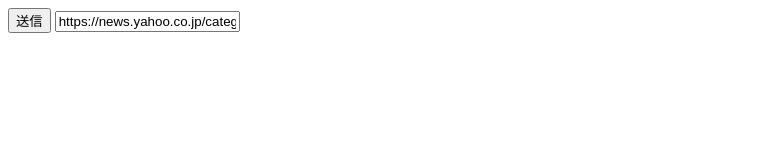
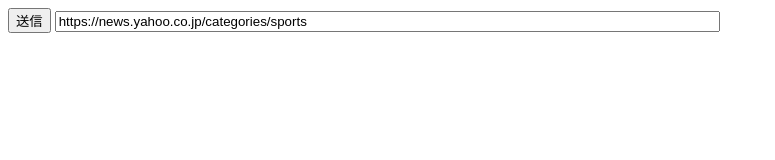
Before and after one commit to snc29654/ajax_scraping, a plain HTML site: page index.html in a window 1280 px wide. Shown: the whole page, without its empty margins (0-775 px from the left). Drawn offline with nearby package versions, Linux system fonts and the light colour scheme.

Commit message:
url 幅　80

```diff
--- a/index.html
+++ b/index.html
@@ -6,7 +6,7 @@
 </head>
 <body>
     <button type="button" >送信</button>
-    <input type="text" id="text1" value="https://news.yahoo.co.jp/categories/sports" />
+    <input type="text" id="text1" size="80" value="https://news.yahoo.co.jp/categories/sports" />
     <p id="inbox"></p>
     <script src="https://code.jquery.com/jquery-2.2.4.js" ></script>
 
```
